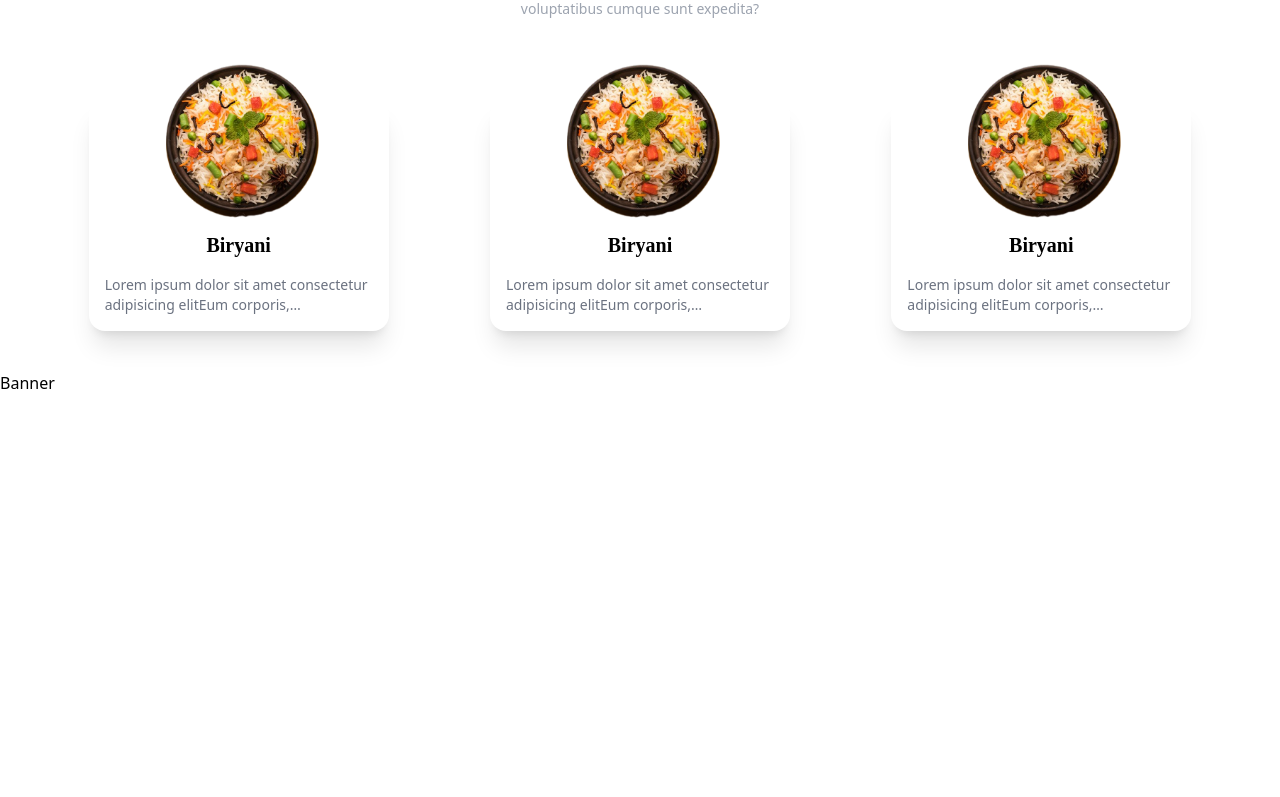
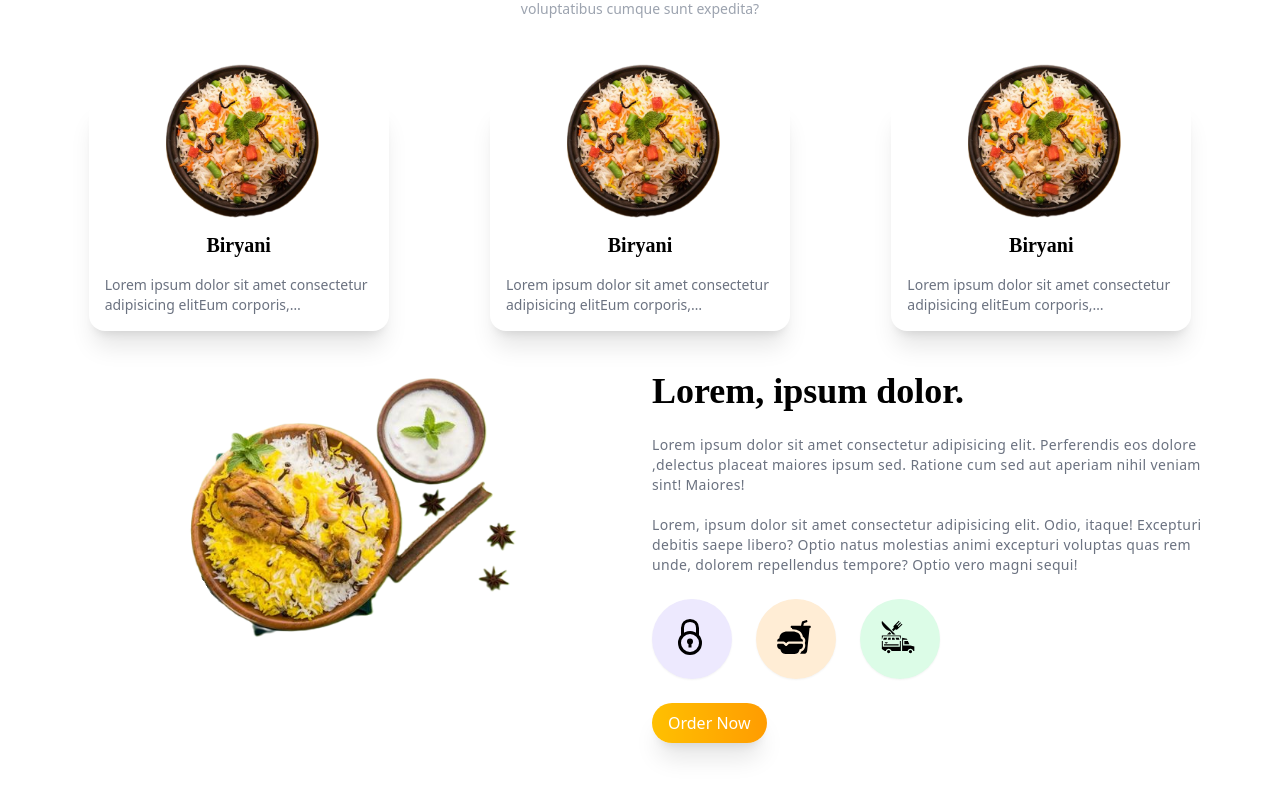
Before and after one commit to dawittamene/zumbara-restaurants, a React (Create React App) app: page / in a window 1280 px wide. Shown: the part 829-1626 px from the top of the page. Before the commit the page ends 1224 px from the top, so only its background shows below. Built offline with nearby package versions, Linux system fonts and the light colour scheme.

Commit message:
done banner page

```diff
--- a/package.json
+++ b/package.json
@@ -8,6 +8,7 @@
     "@testing-library/user-event": "^13.5.0",
     "react": "^18.2.0",
     "react-dom": "^18.2.0",
+    "react-icons": "^4.12.0",
     "react-scripts": "5.0.1",
     "web-vitals": "^2.1.4"
   },
--- a/src/Components/Banner/Banner.jsx
+++ b/src/Components/Banner/Banner.jsx
@@ -1,8 +1,83 @@
 import React from 'react'
+import BiryaniImg from "../../assets/biryani5.png";
+import Vector from "../../assets/vector3.png";
+import { GrSecure } from "react-icons/gr";
+import { IoFastFood } from "react-icons/io5";
+import { GiFoodTruck } from "react-icons/gi";
 
+
+
+
+
+const Banners = () =>{
+    const bgImage ={
+        backgroundeImage: `url(${Vector})`,
+        backgroundPosition:"center",
+        backgroundRepeat: "no-repeat",
+        backgroundSize: "cover",
+        height: "100%",
+        width: "100%",
+
+    }
+}
 const Banner = () => {
   return (
-    <div>Banner</div>
+    <>
+    <div className=' min-h-[550px]'>
+        <div>
+            <div
+             data-aos="slide-up"
+             data-aos-duration="300"
+             className=' container'
+             >
+                <div className=' grid grid-cols-1 sm:grid-cols-2 gap-6'>
+                    {/* image section */}
+                    <div>
+                        <img src={BiryaniImg} alt="BiryaniImg" className='max-w-[430px] w-full mx-auto drop-shadow-[-10px_10px_12px_ rgba(0,0,0,0.1)]'  />
+                    </div>
+                     {/* text content section */}
+                     <div className=' flex flex-col justify-center gap-6 sm:pt-0'>
+                        <h1 className=' text-3xl sm:text-4xl font-bold font-[poppins]'>Lorem, ipsum dolor.</h1>
+                        <p className=' text-sm text-gray-500 tracking-wide leading-5'>
+                            Lorem ipsum dolor sit amet consectetur adipisicing elit. Perferendis eos dolore
+                            ,delectus placeat maiores ipsum sed. Ratione cum sed aut aperiam nihil veniam sint! Maiores!
+                            <br />
+                            <br />
+                            Lorem, ipsum dolor sit amet consectetur adipisicing elit. Odio, itaque! Excepturi debitis saepe libero?
+                            Optio natus molestias animi excepturi voluptas quas rem unde, dolorem repellendus tempore? Optio vero magni sequi!
+                        </p>
+
+                        <div className=' flex gap-6'>
+                            <div className=' text-4xl w-20 h-20 shadow-sm p-5 rounded-full bg-violet-100 dark:bg-violet-400'>
+                                <GrSecure/>
+                            </div>
+
+                            <div className='text-4xl w-20 h-20 shadow-sm p-5 rounded-full bg-orange-100 dark:bg-orange-400'>
+                                <IoFastFood/>
+                            </div>
+
+                            <div className='text-4xl w-20 h-20 shadow-sm p-5 rounded-full bg-green-100 dark:bg-green-400'>
+                                <GiFoodTruck/>
+                            </div>
+
+                        </div>
+                        <div>
+                            <button className="bg-gradient-to-r from-primary to-secondary text-white py-2 px-4 rounded-full shadow-xl hover:shadow-md">
+                            Order Now
+                            </button>
+                        </div>
+                     </div>
+
+
+
+                </div>
+
+            </div>
+        </div>
+
+    </div>
+
+    </>
   )
 }
 
```
Also changed, not shown: 1 other file (tests, documents, lock files or other folders).
